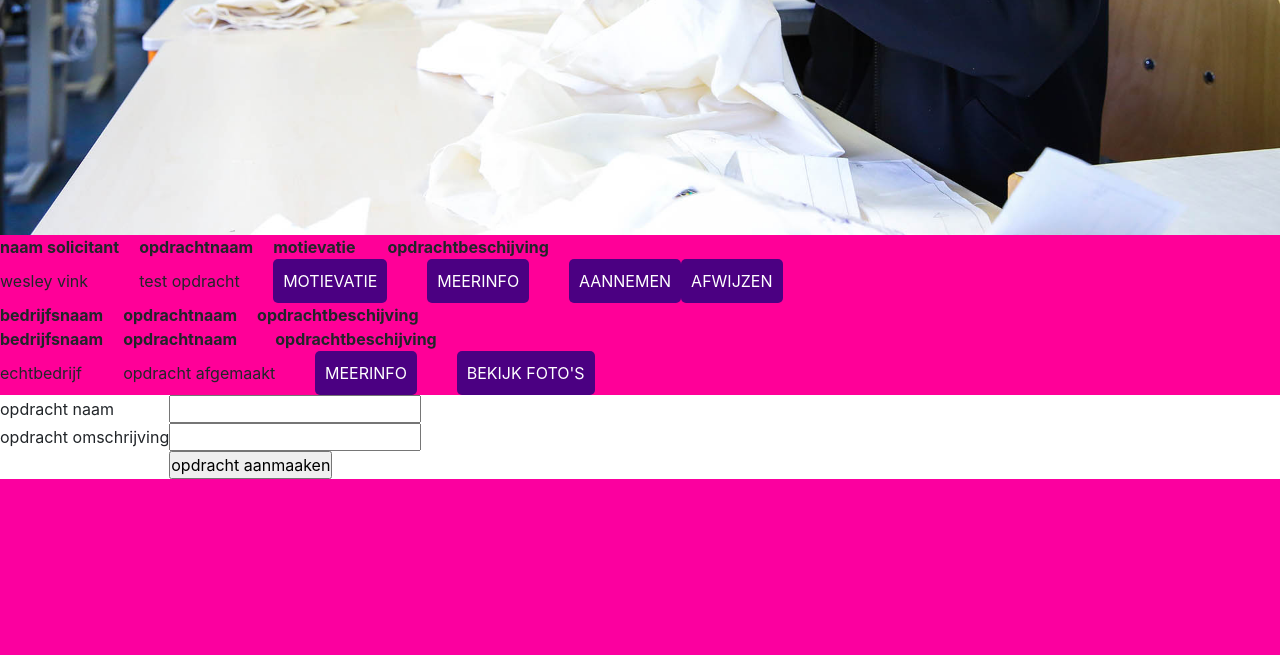
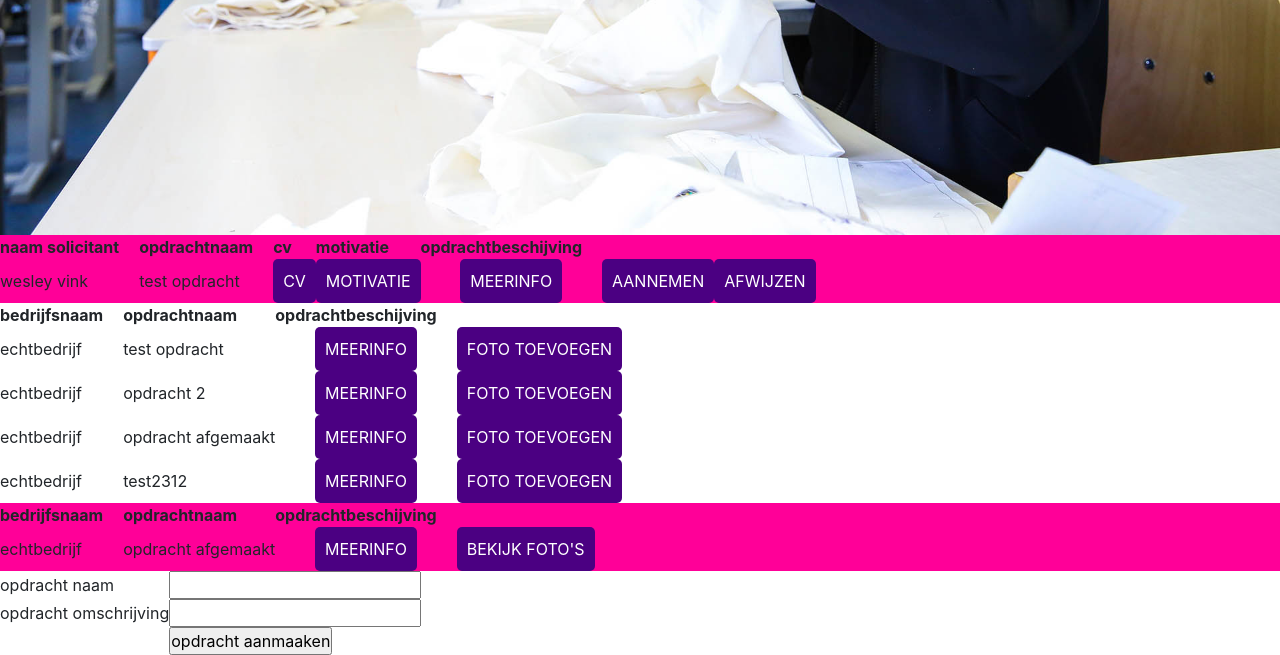
Before and after one commit to wesleyvink/studio-TMM, a PHP site: page /mainpage.php in a window 1280 px wide. Shown: the part 515-1170 px from the top of the page. Before the commit the page ends 994 px from the top, so only its background shows below. Run offline with PHP 8.4, Linux system fonts and the light colour scheme; a user stored in the database is signed in; data comes from the database, SQL or seed files in the repository; lists and menus that the app fills with data are empty; some libraries are stand-ins or nearby versions.

Commit message:
quick update

```diff
--- a/index.php
+++ b/index.php
@@ -14,7 +14,6 @@
     wachtwoord <input type="password" name="pas" required/><br/>
     <button class="example_a" type="submit">login</button>
 </form>
-    <a class="example_a" href="register.php">Registreren</a>
         </div>
 <?php
 require "dbs/dbconnect.php";
--- a/solicitanten.php
+++ b/solicitanten.php
@@ -3,7 +3,7 @@ if (isset($_POST["aan"])){
 
     $sql = "UPDATE `deelnemers` SET`aangenomen`= 1 WHERE `ID` LIKE ".$_POST["aan"];
     $conn->query($sql)  or die("Error : " . mysqli_error($conn));
-    echo "solicitant aangenomen";
+    echo "<script type='text/javascript' >alert('solicitant aangenomen')</script>";
 }
 elseif (isset($_POST["afw"])){
     $sql = "DELETE FROM `deelnemers` WHERE id like ".$_POST["afw"];
@@ -15,12 +15,13 @@ $result = $conn->query($sql);
 try {
     echo "<form action='mainpage.php' method='post'>";
     echo "<table>";
-    echo "<tr><th>naam solicitant</th><th>opdrachtnaam</th><th>motievatie</th><th>opdrachtbeschijving</th></tr>";
+    echo "<tr><th>naam solicitant</th><th>opdrachtnaam</th><th>cv</th><th>motivatie</th><th>opdrachtbeschijving</th></tr>";
     while ($row = $result->fetch_assoc()){
         echo "<tr>";
         echo  "<td>".$row["voornaam"]." ".$row["achternaam"]."</td>";
         echo  "<td>".$row["opdrachtnaam"]."</td>";
-        echo "<td><div class=\"button_cont\" align=\"center\"><button class=\"example_a\" rel=\"nofollow noopener\" type='button' onclick='mot".$row["ID"]."()'>motievatie</button></td>";
+        echo  "<td><a href='".$row["cvloc"]."' ><div class=\"button_cont\" align=\"center\"><button class=\"example_a\" rel=\"nofollow noopener\" type='button' >CV</button></a></td>";
+        echo "<td><div class=\"button_cont\" align=\"center\"><button class=\"example_a\" rel=\"nofollow noopener\" type='button' onclick='mot".$row["ID"]."()'>motivatie</button></td>";
         echo "<td><div class=\"button_cont\" align=\"center\"><button class=\"example_a\" rel=\"nofollow noopener\" type='button' onclick='fer".$row["ID"]."()'>meerinfo</button></td>";
         echo "<td>  <div class=\"button_cont\" align=\"center\"><button type='submit' value='".$row["ID"]."'  name='aan' class=\"example_a\" rel=\"nofollow noopener\">aannemen</button></div>
 </div></td>";
@@ -36,6 +37,7 @@ try {
     alert('".$row["motievatie"]."')
 }</script>";
     }
+    echo "</table></form>";
 }
 catch (Exception $exception){
     echo "er zijn nog geen solicitanten";
--- a/uwopdrachten.php
+++ b/uwopdrachten.php
@@ -1,5 +1,5 @@
 <?php
-$sql = "SELECT opdrachten.ID, Bedrijfsnaam,Opdrachtnaam,Opdrachtbeschrijving FROM `opdrachten` INNER JOIN `deelnemers` on `deelnemers`.`OpdrachtID` = `opdrachten`.`ID` WHERE afgerond LIKE 0 AND `deelnemers`.`UserID` = ".$_SESSION["uID"]." AND `aangenomen` = 1";
+$sql = "SELECT opdrachten.ID, Bedrijfsnaam,Opdrachtnaam,Opdrachtbeschrijving FROM `opdrachten` WHERE `Bedrijfsnaam` like 'echtbedrijf'";
 $result = $conn->query($sql);
 echo "<form action='foto%20toevoegen.php' method='post'>";
 echo "<table>";
@@ -17,4 +17,5 @@ while ($row= $result->fetch_assoc()){
     alert('".$row["Opdrachtbeschrijving"]."')
 }</script>";
 }
+echo "</table></form>"
 ?>
```
Also changed, not shown: soliciteer.php (+6 -1 lines).
